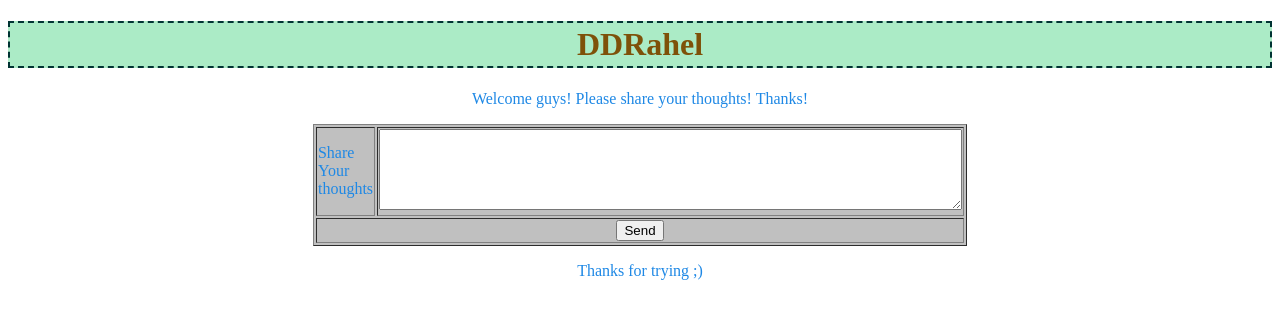
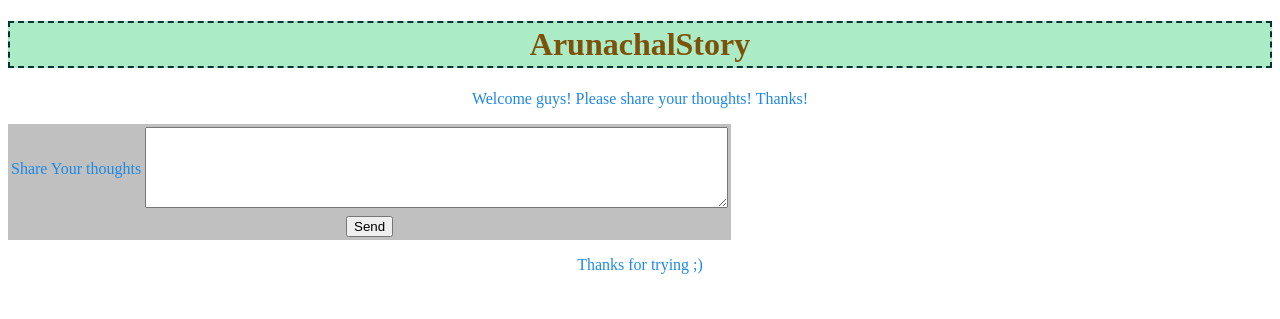
Before and after one commit to hageduri/nosehairy, a PHP site: page / in a window 1280 px wide. Shown: the top 319 px of the page. Run offline with PHP 8.4, Linux system fonts and the light colour scheme.

Commit message:
form removed

```diff
--- a/index.html
+++ b/index.html
@@ -2,17 +2,16 @@
 <html lan="en_US">
 <head>
 	<meta charset = "UTF-8">
-	<title>DDRahel</title>
+	<title>ArunachalStory</title>
 	<link rel="stylesheet" type="text/css" href="stylesheet/stylesheet.css">
 </head>
 <body>
 
-<h1>DDRahel</h1>
+<h1>ArunachalStory</h1>
 <p>
 	Welcome guys! Please share your thoughts! Thanks!
 </p>
-<form method="Post" enctype="text/plain">
-<table style="width:30%;" align="center" border="1">
+<table>
 <tr>
 	<td>Share Your thoughts</td><td><textarea name="comments" rows="5" cols="70"></textarea></td>
 </tr>
--- a/stylesheet/stylesheet.css
+++ b/stylesheet/stylesheet.css
@@ -13,6 +13,7 @@ body{
 			border-style: dashed;
 			}
 table{
+	align-self: center;
 	background-color: #C0C0C0;
 }
 p{
```
